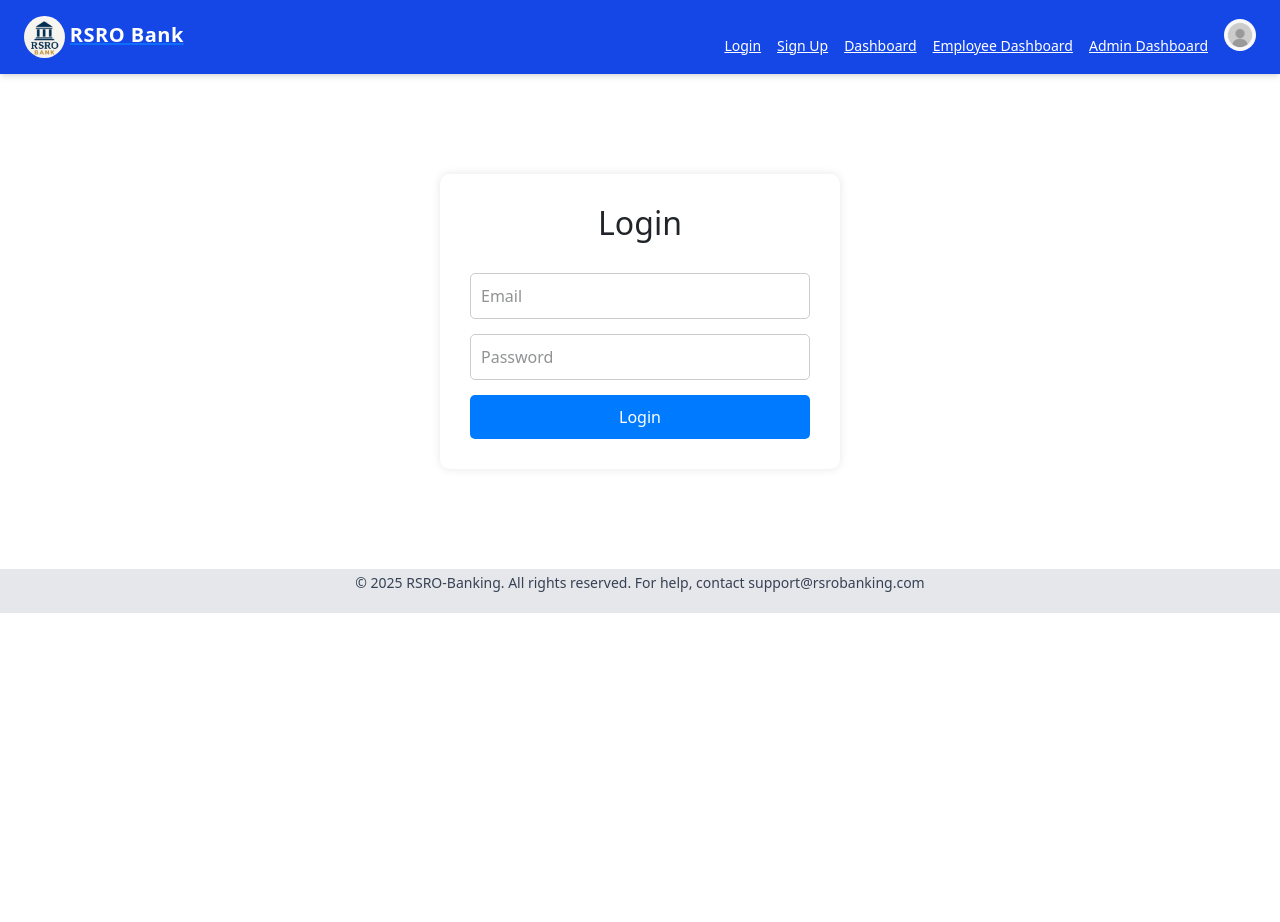
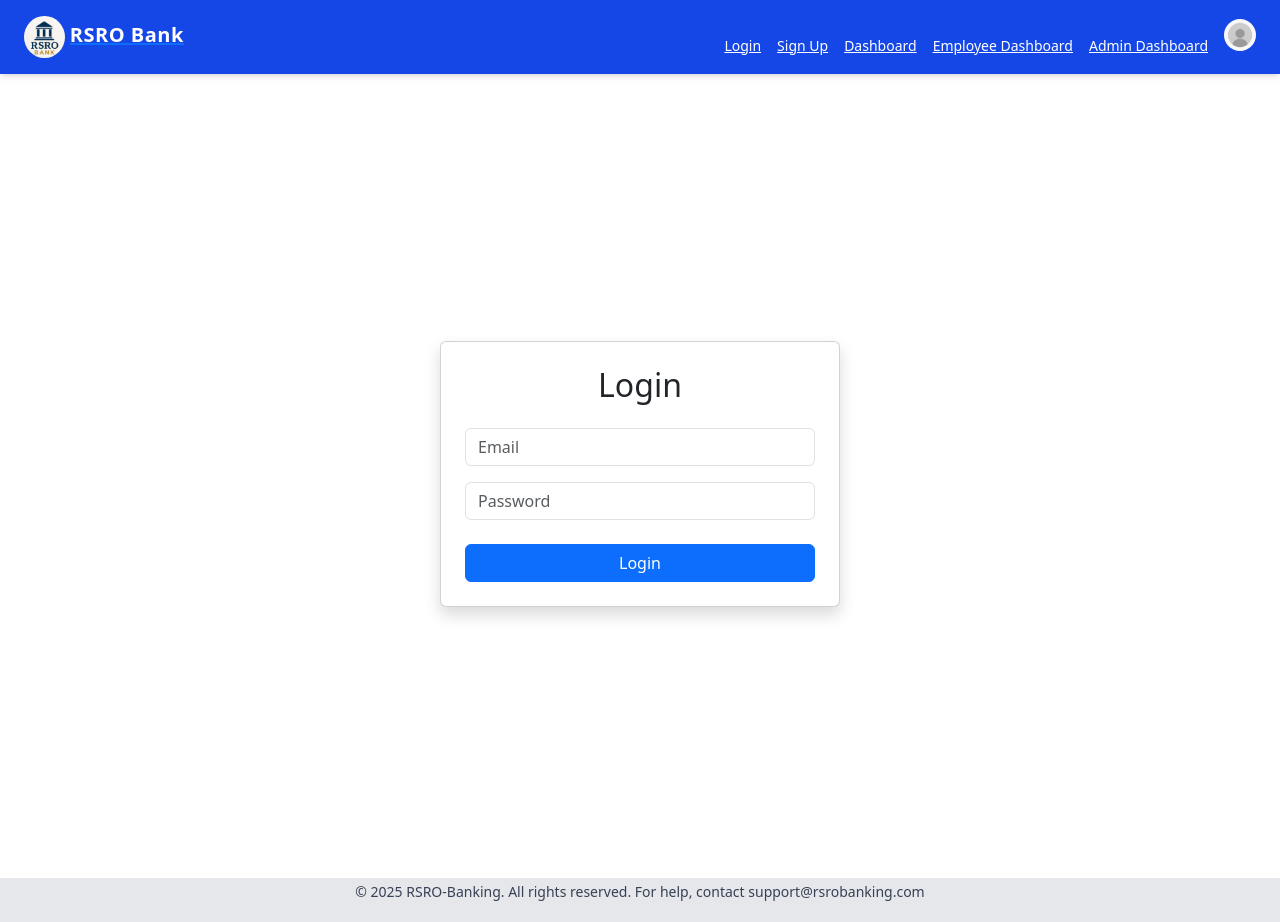
Before and after one commit to RSROBank/CDAC_RSRO_Project, a React (Vite) app in the folder Frontend/category-products-frontend/: page /login in a window 1280 px wide. Before the commit the page ends 800 px from the top, so only its background shows below. Built offline with nearby package versions, Linux system fonts and the light colour scheme.

Commit message:
Frontend updation

```diff
--- a/Frontend/category-products-frontend/src/App.jsx
+++ b/Frontend/category-products-frontend/src/App.jsx
@@ -18,27 +18,29 @@ function App() {
   return (
     <>
       {/* Container fills the full height and uses flex layout */}
-      <div className="flex flex-col h-screen">
+      <div className="flex flex-col min-h-screen">
         {/* Fixed Navbar at the top */}
         <Navbar />
 
-
         {/* Scrollable content area */}
-        <div className="flex-1 overflow-y-auto bg-richblack-900">
+        <div className="flex-1 bg-richblack-900">
           <Routes>
             <Route path="/signup" element={<Signup />} />
             <Route path="/login" element={<LoginPage />} />
             <Route path="/customerprofile" element={<CustomerProfile />} />
-            <Route path="/customereditprofile" element={<UpdateCustomerProfile />} />
+            <Route
+              path="/customereditprofile"
+              element={<UpdateCustomerProfile />}
+            />
             <Route path="/" element={<HomePage />} />
             <Route path="/dashboard" element={<CustomerDashboard />} />
             <Route path="/employeedashboard" element={<EmployeeDashboard />} />
             <Route path="/admindashboard" element={<AdminDashboard />} />
           </Routes>
-          <Footer />
         </div>
 
         {/* Fixed Footer at the bottom */}
+        <Footer />
       </div>
 
       <ToastContainer />
--- a/Frontend/category-products-frontend/src/components/Footer.jsx
+++ b/Frontend/category-products-frontend/src/components/Footer.jsx
@@ -3,7 +3,7 @@ import React from "react";
 
 const Footer = () => {
   return (
-    <footer className="bg-gray-200 text-gray-700 text-sm text-center py-1 mt-1">
+    <footer className="bg-gray-200 text-gray-700 text-sm text-center py-1 mt-1 bottom-0">
       <p>
         © {new Date().getFullYear()} RSRO-Banking. All rights reserved. For
         help, contact support@rsrobanking.com
--- a/Frontend/category-products-frontend/src/components/Login.jsx
+++ b/Frontend/category-products-frontend/src/components/Login.jsx
@@ -1,19 +1,6 @@
 import React, { useState } from "react";
 import Navbar from "./Navbar";
 import Footer from "./Footer";
-import {
-  User,
-  Calendar,
-  Users,
-  Flag,
-  Image,
-  MapPin,
-  Phone,
-  Mail,
-  Lock,
-  Shield,
-  RotateCcw,
-} from "lucide-react";
 import { loginUser } from "../services/userService";
 
 const LoginPage = () => {
@@ -39,66 +26,40 @@ const LoginPage = () => {
   };
 
   return (
-    <div style={styles.container}>
-      <h2 style={styles.heading}>Login</h2>
-      <form onSubmit={handleLogin} style={styles.form}>
+    <div className="container d-flex justify-content-center align-items-center min-vh-100">
+      <div
+        className="card p-4 shadow"
+        style={{ maxWidth: "400px", width: "100%" }}
+      >
+        <h2 className="text-center mb-4">Login</h2>
+        <form onSubmit={handleLogin}>
+          <div className="form-group mb-3">
             <input
               type="email"
+              className="form-control"
               placeholder="Email"
               value={email}
               onChange={(e) => setEmail(e.target.value)}
               required
-          style={styles.input}
             />
+          </div>
+          <div className="form-group mb-4">
             <input
               type="password"
+              className="form-control"
               placeholder="Password"
               value={password}
               onChange={(e) => setPassword(e.target.value)}
               required
-          style={styles.input}
             />
-
-        <button type="submit" style={styles.button}>
+          </div>
+          <button type="submit" className="btn btn-primary w-100">
             Login
           </button>
         </form>
       </div>
+    </div>
   );
 };
 
-const styles = {
-  container: {
-    maxWidth: "400px",
-    margin: "100px auto",
-    padding: "30px",
-    borderRadius: "10px",
-    boxShadow: "0 0 10px rgba(0,0,0,0.1)",
-    textAlign: "center",
-  },
-  heading: {
-    marginBottom: "30px",
-  },
-  form: {
-    display: "flex",
-    flexDirection: "column",
-    gap: "15px",
-  },
-  input: {
-    padding: "10px",
-    fontSize: "1rem",
-    borderRadius: "5px",
-    border: "1px solid #ccc",
-  },
-  button: {
-    padding: "10px",
-    fontSize: "1rem",
-    backgroundColor: "#007bff",
-    color: "white",
-    border: "none",
-    borderRadius: "5px",
-    cursor: "pointer",
-  },
-};
-
 export default LoginPage;
```
Lines whose indentation alone changed are shown as unchanged.
